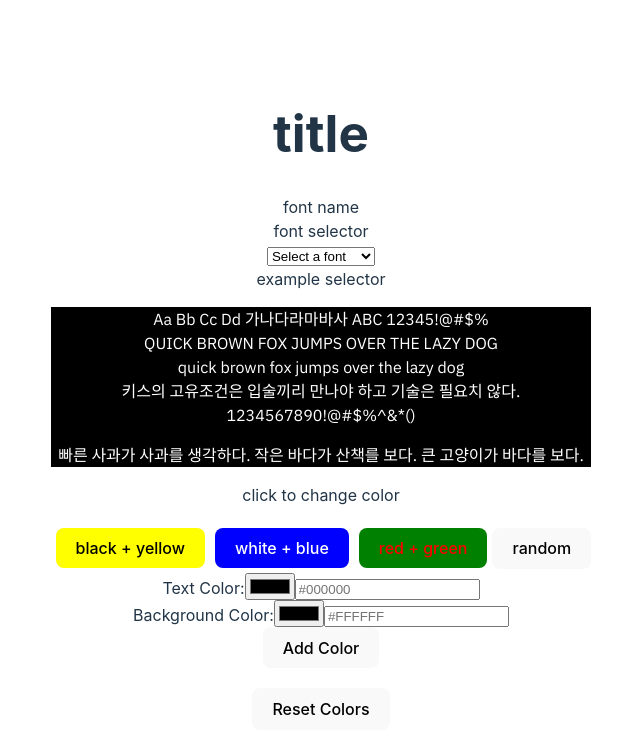
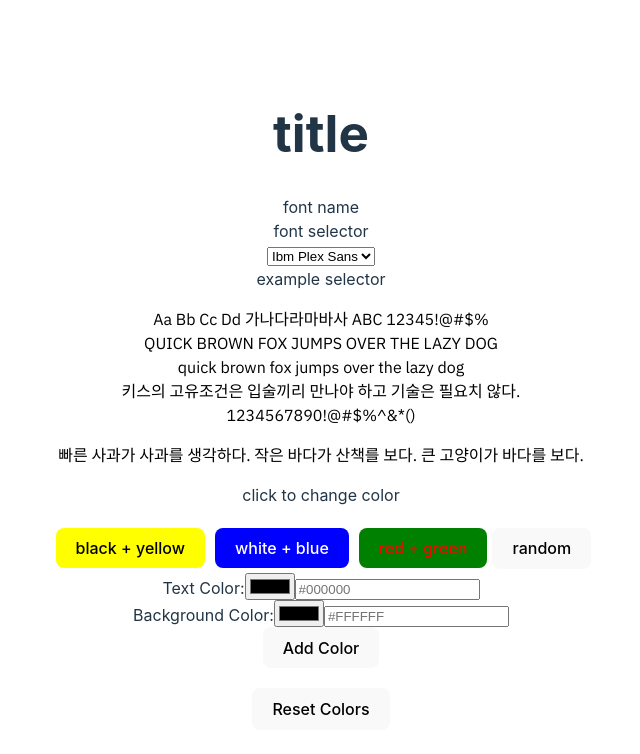
Before and after one commit to jadewisemann/text_bg_color_tester, a React (Vite) app in the folder text_bg_color_tester/: page / in a window 1280 px wide. Shown: the top 754 px of the page, without its empty margins (319-959 px from the left). Built offline with nearby package versions, Linux system fonts and the light colour scheme.

Commit message:
refactor: selected font is sync with option selector

```diff
--- a/text_bg_color_tester/src/App.jsx
+++ b/text_bg_color_tester/src/App.jsx
@@ -24,14 +24,14 @@ function App() {
   const [jsonColors, setJsonColors] = useState([])
   const [colors, setColors] = useState(localStorageColors);
 
-  const [textColor, setTextColor] = useState('white');
-  const [bgColor, setBgColor] = useState('black');
+  const [textColor, setTextColor] = useState('black');
+  const [bgColor, setBgColor] = useState('white');
 
   const [newTextColor, setNewTextColor] =useState('')
   const [newBgColor, setNewBgColor] = useState('')
 
   const [fonts, setFonts] = useState([])
-  const [selectedFontClass, setSelectedFontClass] = useState( 'ibm-plex-sans' )
+  const [selectedFont, setSelectedFont] = useState( 'ibm-plex-sans' )
 
 
   useEffect(() => {
@@ -49,11 +49,10 @@ function App() {
 
     loadColors();
     loadFontFamilies();
-    console.log(fonts)
   }, []);
 
   const handleFontChange = (font) => {
-    setSelectedFontClass(font);
+    setSelectedFont(font);
   };
 
 
@@ -114,9 +113,9 @@ function App() {
       <h1>title</h1>
       <div>font name</div>
       <div>font selector</div>
-      <FontSelector fonts={fonts} onFontChange={handleFontChange} />
+      <FontSelector fonts={fonts} onFontChange={handleFontChange} selectedFont={selectedFont}/>
       <div>example selector</div>
-      <div className={`test-text ${selectedFontClass}`} style={{ background: bgColor, color: textColor}}>
+      <div className={`test-text ${selectedFont}`} style={{ background: bgColor, color: textColor}}>
         <p className='test-text' style={{ }}>
           Aa Bb Cc Dd 가나다라마바사 ABC 12345!@#$% <br/>
           QUICK BROWN FOX JUMPS OVER THE LAZY DOG <br/>
--- a/text_bg_color_tester/src/components/FontSelector.jsx
+++ b/text_bg_color_tester/src/components/FontSelector.jsx
@@ -1,14 +1,11 @@
-const FontSelector = ({ fonts=[], onFontChange }) => {
+const FontSelector = ({ fonts=[], onFontChange, selectedFont }) => {
 
   const handleChange = (event) => {
     onFontChange(event.target.value);
   };
 
   return (
-    <select onChange={handleChange} defaultValue="">
-      <option value="" disabled>
-        Select a font
-      </option>
+    <select onChange={handleChange} value={selectedFont}>
       {fonts.map((font) => (
         <option key={font.family} value={font.family}>
           {font.name}
```
